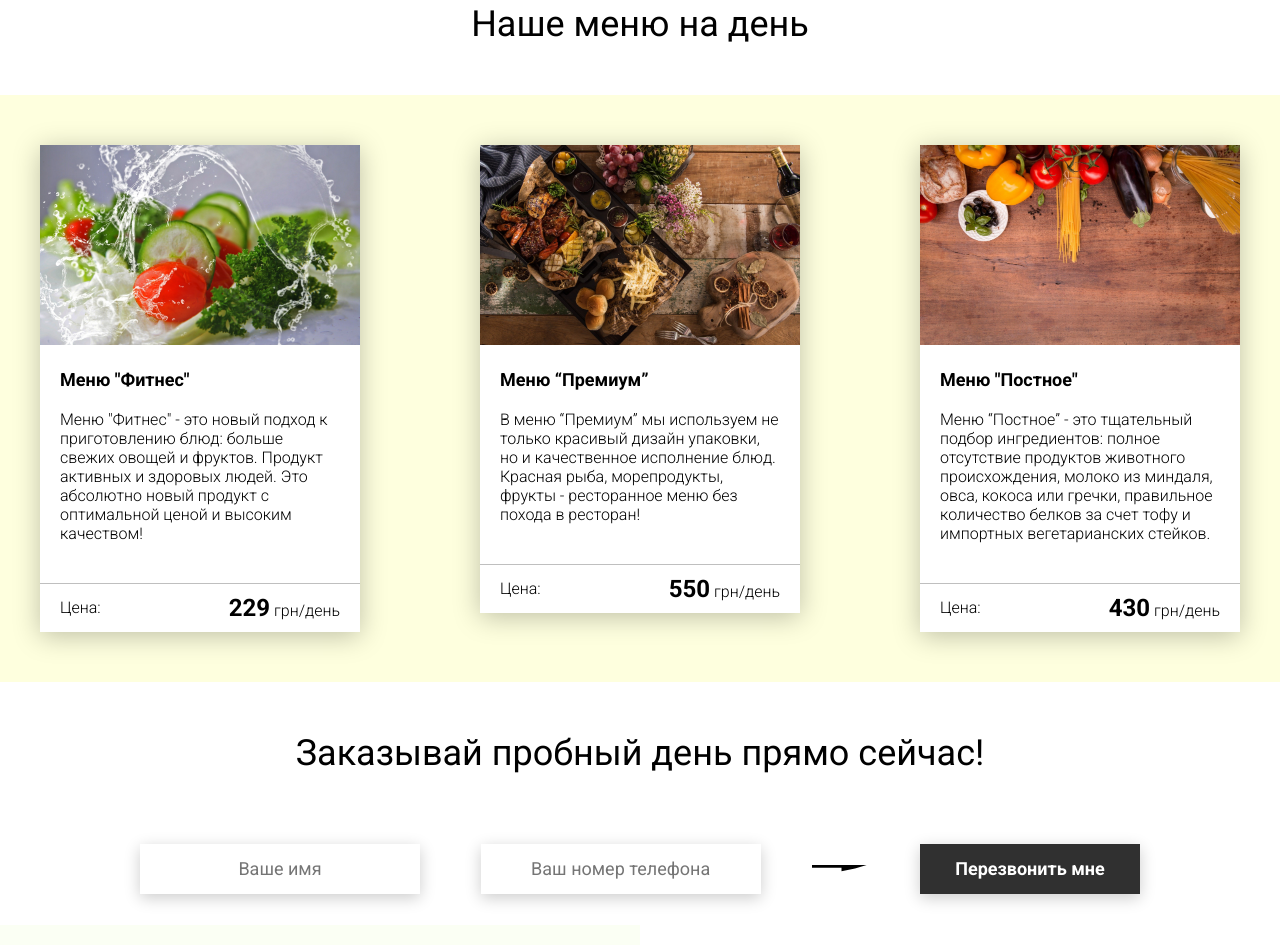
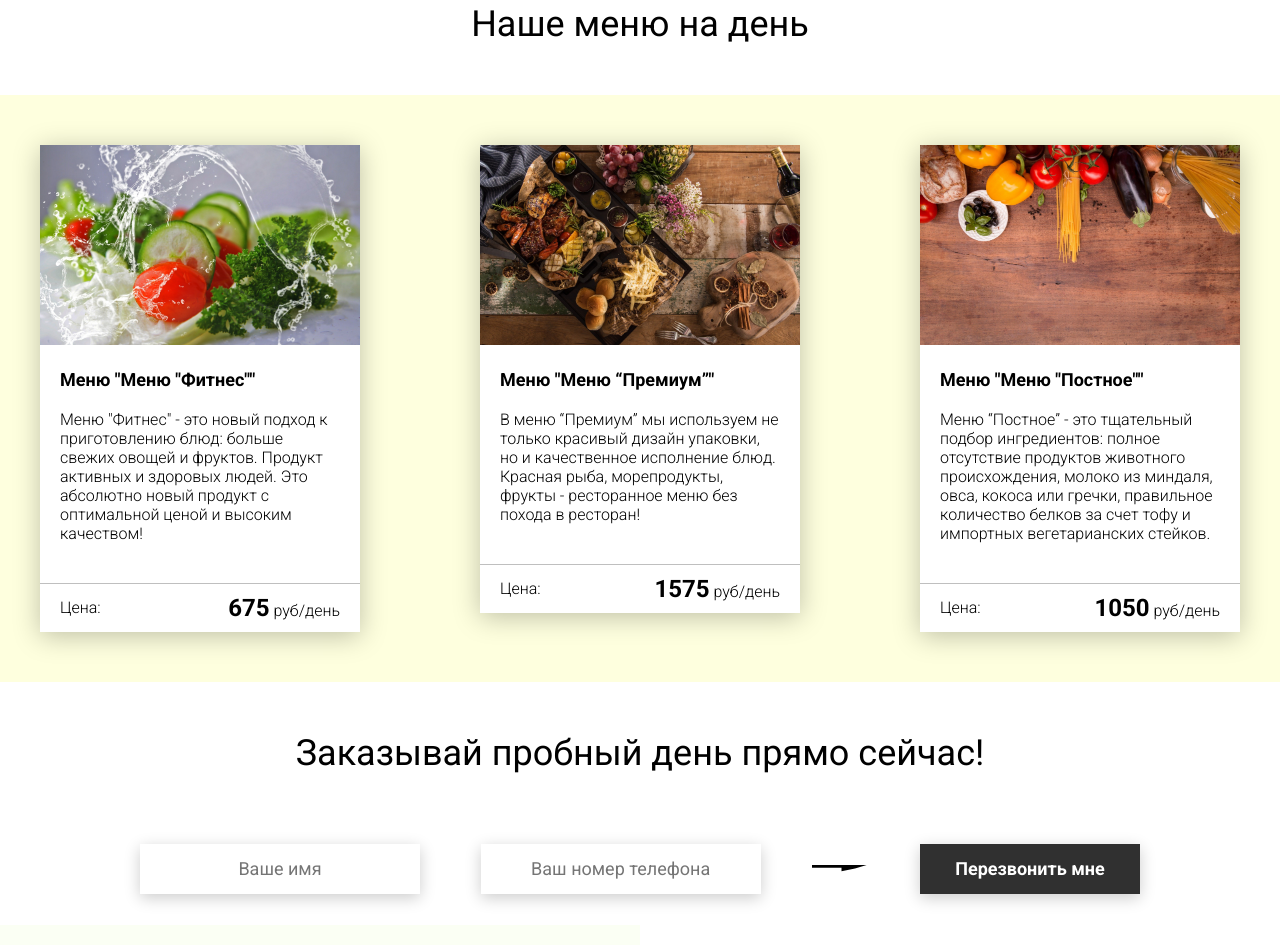
Before and after one commit to BobroEJ/project, a plain HTML site: page index.html in a window 1280 px wide. Shown: the part 2551-3496 px from the top of the page. Drawn offline with Linux system fonts and the light colour scheme.

Commit message:
048 Используем классы в реальной работе

```diff
--- a/index.html
+++ b/index.html
@@ -185,36 +185,7 @@
 
         <div class="menu__field">
             <div class="container">
-                <div class="menu__item">
-                    <img src="img/tabs/vegy.jpg" alt="vegy">
-                    <h3 class="menu__item-subtitle">Меню "Фитнес"</h3>
-                    <div class="menu__item-descr">Меню "Фитнес" - это новый подход к приготовлению блюд: больше свежих овощей и фруктов. Продукт активных и здоровых людей. Это абсолютно новый продукт с оптимальной ценой и высоким качеством!</div>
-                    <div class="menu__item-divider"></div>
-                    <div class="menu__item-price">
-                        <div class="menu__item-cost">Цена:</div>
-                        <div class="menu__item-total"><span>229</span> грн/день</div>
-                    </div>
-                </div>
-                <div class="menu__item">
-                    <img src="img/tabs/elite.jpg" alt="elite">
-                    <h3 class="menu__item-subtitle">Меню “Премиум”</h3>
-                    <div class="menu__item-descr">В меню “Премиум” мы используем не только красивый дизайн упаковки, но и качественное исполнение блюд. Красная рыба, морепродукты, фрукты - ресторанное меню без похода в ресторан!</div>
-                    <div class="menu__item-divider"></div>
-                    <div class="menu__item-price">
-                        <div class="menu__item-cost">Цена:</div>
-                        <div class="menu__item-total"><span>550</span> грн/день</div>
-                    </div>
-                </div>
-                <div class="menu__item">
-                    <img src="img/tabs/post.jpg" alt="post">
-                    <h3 class="menu__item-subtitle">Меню "Постное"</h3>
-                    <div class="menu__item-descr">Меню “Постное” - это тщательный подбор ингредиентов: полное отсутствие продуктов животного происхождения, молоко из миндаля, овса, кокоса или гречки, правильное количество белков за счет тофу и импортных вегетарианских стейков. </div>
-                    <div class="menu__item-divider"></div>
-                    <div class="menu__item-price">
-                        <div class="menu__item-cost">Цена:</div>
-                        <div class="menu__item-total"><span>430</span> грн/день</div>
-                    </div>
-                </div>
+
             </div>
 
         </div>
--- a/js/script.js
+++ b/js/script.js
@@ -133,33 +133,65 @@ window.addEventListener('DOMContentLoaded', () => {
 
     // Menu cards
 
-    class MenuCards {
-        constructor(imgsrc, imgalt, title, descr, price) {
+    class MenuCard {
+        constructor(imgsrc, imgalt, title, descr, price, parentSelector) {
             this.imgsrc = imgsrc;
             this.imgalt = imgalt;
             this.title = title;
             this.descr = descr;
             this.price = price;
+            this.parent = document.querySelector(parentSelector);
+            this.transfer = 75;
+            this.changeToRUB();
         }
 
-        createMenu() {
-            const menuContainer =
-                document.querySelector('.menu__field > .container'),
-                  newMenu = document.createElement('div');
+        changeToRUB() {
+            this.price *= this.transfer;
+        }
+
+        render() {
+            const newMenu = document.createElement('div');
             newMenu.classList.add('menu__item');
-            newMenu.innerHTML = `<img src="${this.imgsrc}" alt="${this.imgalt}">
+            newMenu.innerHTML = `
+            <img src="${this.imgsrc}" alt="${this.imgalt}">
                 <h3 class="menu__item-subtitle">Меню "${this.title}"</h3>
                 <div class="menu__item-descr">${this.descr}</div>
                 <div class="menu__item-divider"></div>
                 <div class="menu__item-price">
                     <div class="menu__item-cost">Цена:</div>
-                <div class="menu__item-total"><span>${this.price}</span> грн/день</div>
+                    <div class="menu__item-total">
+                        <span>${this.price}</span> руб/день
+                    </div>
                 </div>`;
-            menuContainer.append(newMenu);
+            this.parent.append(newMenu);
         }
 
     }
-    // const nm = new MenuCards('img/tabs/vegy.jpg', 'new menu', 'Новое', 'asfadfbabvwavarcv aca afd!', 999);
-    // nm.createMenu();
+    new MenuCard(
+        'img/tabs/vegy.jpg',
+        'vegy',
+        'Меню "Фитнес"',
+        'Меню "Фитнес" - это новый подход к приготовлению блюд: больше свежих овощей и фруктов. Продукт активных и здоровых людей. Это абсолютно новый продукт с оптимальной ценой и высоким качеством!',
+        9,
+        '.menu__field > .container'
+    ).render();
+
+    new MenuCard(
+        'img/tabs/elite.jpg',
+        'elite',
+        'Меню “Премиум”',
+        'В меню “Премиум” мы используем не только красивый дизайн упаковки, но и качественное исполнение блюд. Красная рыба, морепродукты, фрукты - ресторанное меню без похода в ресторан!',
+        21,
+        '.menu__field > .container'
+    ).render();
+
+    new MenuCard(
+        'img/tabs/post.jpg',
+        'post',
+        'Меню "Постное"',
+        'Меню “Постное” - это тщательный подбор ингредиентов: полное отсутствие продуктов животного происхождения, молоко из миндаля, овса, кокоса или гречки, правильное количество белков за счет тофу и импортных вегетарианских стейков.',
+        14,
+        '.menu__field > .container'
+    ).render();
 
 });
```
Lines whose indentation alone changed are shown as unchanged.
